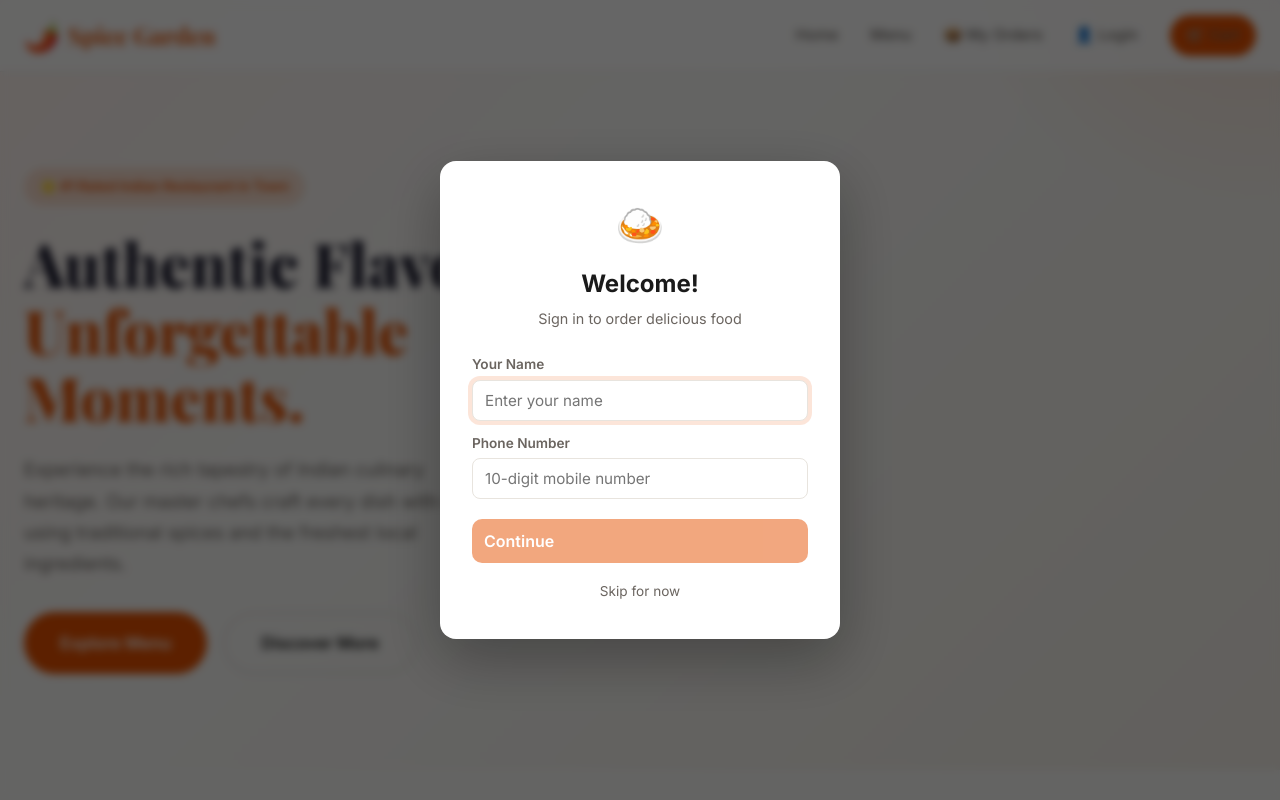
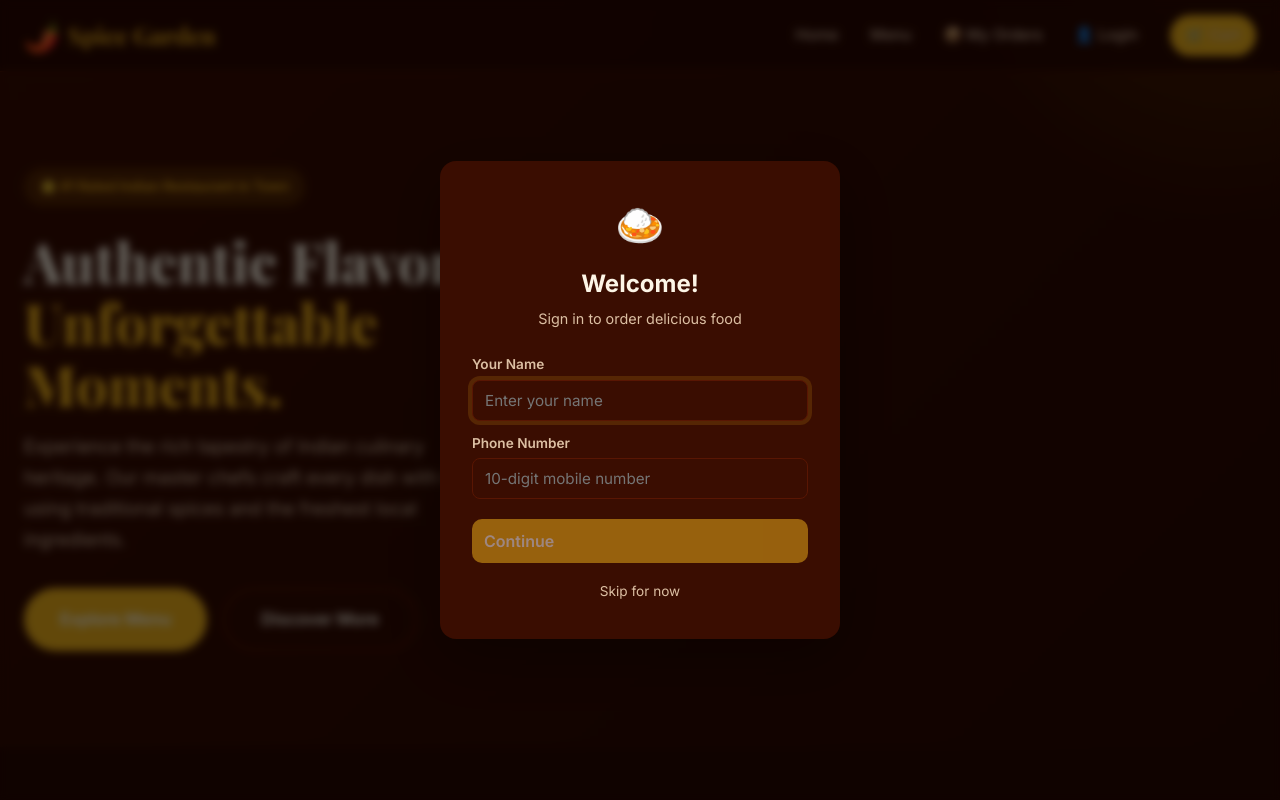
Before and after one commit to AnshGupta1122/rest-5, a Next.js app: page / in a window 1280 px wide. Shown: the top 800 px of the page. Built offline with nearby package versions, Linux system fonts and the light colour scheme; a web font is replaced by a local one.

Commit message:
applied global saffron red theme

```diff
--- a/src/app/globals.css
+++ b/src/app/globals.css
@@ -1,35 +1,38 @@
 @import url('https://fonts.googleapis.com/css2?family=Inter:wght@300;400;500;600;700;800;900&family=Playfair+Display:wght@400;500;600;700;800&display=swap');
 
 :root {
-  /* Color Palette */
-  --primary: #e65100;
-  --primary-light: #ff833a;
-  --primary-dark: #ac1900;
-  --primary-glow: rgba(230, 81, 0, 0.15);
-  --secondary: #1a1a2e;
-  --secondary-light: #16213e;
+  /* Color Palette - Saffron & Deep Red Theme */
+  --primary: #f4b41a;
+  --primary-light: #ffc259;
+  --primary-dark: #cc8400;
+  --primary-glow: rgba(244, 180, 26, 0.15);
+
+  --secondary: #1a0500;
+  --secondary-light: #2a0800;
+
   --accent: #f9a825;
   --accent-light: #ffd95a;
-  --success: #00c853;
-  --success-bg: rgba(0, 200, 83, 0.1);
-  --warning: #ff6d00;
-  --danger: #d50000;
-  --danger-bg: rgba(213, 0, 0, 0.1);
-
-  /* Neutrals */
-  --bg: #fafaf8;
-  --bg-card: #ffffff;
-  --bg-elevated: #ffffff;
-  --bg-subtle: #f5f3ef;
-  --border: #e8e4de;
-  --border-light: #f0ece6;
-  --text: #1a1a1a;
-  --text-secondary: #6b6560;
-  --text-muted: #9e9890;
+
+  --success: #4caf50;
+  --success-bg: rgba(76, 175, 80, 0.1);
+  --warning: #ffb300;
+  --danger: #d43f3a;
+  --danger-bg: rgba(212, 63, 58, 0.1);
+
+  /* Neutrals - Dark Mode */
+  --bg: #2a0800;
+  --bg-card: #3a0d01;
+  --bg-elevated: #461102;
+  --bg-subtle: #461102;
+  --border: #591603;
+  --border-light: #591603;
+  --text: #fdf5e6;
+  --text-secondary: #dcbfa3;
+  --text-muted: #a88d74;
 
   /* Veg/Non-Veg */
-  --veg: #2e7d32;
-  --non-veg: #c62828;
+  --veg: #4caf50;
+  --non-veg: #f44336;
 
   /* Spacing */
   --space-xs: 4px;
@@ -119,7 +122,7 @@ img {
   left: 0;
   right: 0;
   height: var(--navbar-height);
-  background: rgba(255, 255, 255, 0.85);
+  background: rgba(42, 8, 0, 0.85); /* Dark background with transparency */
   backdrop-filter: blur(20px);
   -webkit-backdrop-filter: blur(20px);
   border-bottom: 1px solid var(--border-light);
@@ -128,7 +131,7 @@ img {
 }
 
 .navbar.scrolled {
-  background: rgba(255, 255, 255, 0.95);
+  background: rgba(42, 8, 0, 0.95);
   box-shadow: var(--shadow-sm);
 }
 
@@ -217,7 +220,7 @@ img {
   top: -6px;
   right: -6px;
   background: var(--accent);
-  color: var(--secondary);
+  color: var(--text);
   width: 22px;
   height: 22px;
   border-radius: 50%;
@@ -253,7 +256,7 @@ img {
 /* ==================== HERO ==================== */
 .hero {
   padding: calc(var(--navbar-height) + var(--space-4xl)) var(--space-lg) var(--space-4xl);
-  background: linear-gradient(135deg, #fff5f0 0%, #fafaf8 40%, #f5f0e8 100%);
+  background: linear-gradient(135deg, #3a0d01 0%, #2a0800 100%);
   position: relative;
   overflow: hidden;
 }
@@ -300,11 +303,11 @@ img {
 
 .hero h1 {
   font-family: var(--font-display);
-  font-size: 3.8rem;
+  font-size: 3.5rem;
   font-weight: 800;
   line-height: 1.1;
-  color: var(--secondary);
-  margin-bottom: var(--space-lg);
+  color: var(--text);
+  margin-bottom: var(--space-md);
   animation: fadeInUp 0.6s ease 0.1s both;
 }
 
@@ -475,7 +478,7 @@ img {
   font-family: var(--font-display);
   font-size: 2.5rem;
   font-weight: 700;
-  color: var(--secondary);
+  color: var(--text);
   margin-bottom: var(--space-sm);
 }
 
@@ -546,7 +549,7 @@ img {
 
 .menu-card-image {
   height: 180px;
-  background: linear-gradient(135deg, #f5f0e8 0%, #ffe8d6 100%);
+  background: linear-gradient(135deg, #3a0d01 0%, #461102 100%);
   display: flex;
   align-items: center;
   justify-content: center;
@@ -598,7 +601,7 @@ img {
   top: var(--space-sm);
   right: var(--space-sm);
   background: var(--accent);
-  color: var(--secondary);
+  color: var(--text);
   padding: 4px 10px;
   border-radius: var(--radius-full);
   font-size: 0.7rem;
@@ -625,6 +628,7 @@ img {
   display: -webkit-box;
   -webkit-line-clamp: 2;
   -webkit-box-orient: vertical;
+  line-clamp: 2;
   overflow: hidden;
 }
 
@@ -720,6 +724,7 @@ img {
   font-size: 0.95rem;
   transition: var(--transition-fast);
   background: var(--bg-card);
+  color: var(--text);
 }
 
 .search-box input:focus {
@@ -747,6 +752,7 @@ img {
   font-size: 0.9rem;
   border: 2px solid var(--border);
   background: var(--bg-card);
+  color: var(--text-secondary);
   transition: var(--transition-fast);
 }
 
@@ -794,7 +800,7 @@ img {
 .cart-item-emoji {
   width: 64px;
   height: 64px;
-  background: linear-gradient(135deg, #f5f0e8, #ffe8d6);
+  background: linear-gradient(135deg, #3a0d01, #461102);
   border-radius: var(--radius-md);
   display: flex;
   align-items: center;
@@ -811,6 +817,7 @@ img {
   font-size: 1rem;
   font-weight: 600;
   margin-bottom: 2px;
+  color: var(--text);
 }
 
 .cart-item-info p {
@@ -873,6 +880,7 @@ img {
   margin-bottom: var(--space-lg);
   padding-bottom: var(--space-md);
   border-bottom: 2px solid var(--border-light);
+  color: var(--text);
 }
 
 .order-type-selector {
@@ -894,6 +902,7 @@ img {
   font-size: 0.85rem;
   transition: var(--transition-fast);
   background: var(--bg-card);
+  color: var(--text-secondary);
 }
 
 .order-type-btn .icon {
@@ -932,6 +941,7 @@ img {
   font-size: 0.95rem;
   transition: var(--transition-fast);
   background: var(--bg-card);
+  color: var(--text);
 }
 
 .form-group input:focus,
@@ -991,6 +1001,7 @@ img {
   font-size: 1.2rem;
   font-weight: 700;
   margin-bottom: var(--space-lg);
+  color: var(--text);
 }
 
 .qr-container {
@@ -1062,6 +1073,7 @@ img {
   font-family: var(--font-display);
   font-size: 1.8rem;
   margin-bottom: var(--space-sm);
+  color: var(--text);
 }
 
 .confirmation-card p {
@@ -1116,6 +1128,7 @@ img {
   font-family: var(--font-display);
   font-size: 1.5rem;
   margin-bottom: var(--space-sm);
+  color: var(--text);
 }
 
 .footer-brand p {
@@ -1255,6 +1268,7 @@ img {
 .admin-header h1 {
   font-size: 1.8rem;
   font-weight: 700;
+  color: var(--text);
 }
 
 /* Admin Stats */
@@ -1303,6 +1317,7 @@ img {
 .stat-info .stat-value {
   font-size: 1.6rem;
   font-weight: 800;
+  color: var(--text);
 }
 
 /* Admin Tables */
@@ -1430,6 +1445,7 @@ img {
   margin-bottom: var(--space-lg);
   padding-bottom: var(--space-md);
   border-bottom: 2px solid var(--border-light);
+  color: var(--text);
 }
 
 .modal-actions {
@@ -1447,7 +1463,7 @@ img {
   display: flex;
   align-items: center;
   justify-content: center;
-  background: linear-gradient(135deg, var(--secondary) 0%, var(--secondary-light) 100%);
+  background: linear-gradient(135deg, #3a0d01 0%, #461102 100%);
   padding: var(--space-lg);
 }
 
@@ -1556,7 +1572,7 @@ img {
 /* ==================== PAGE TITLE ==================== */
 .page-title {
   padding: calc(var(--navbar-height) + var(--space-xl)) var(--space-lg) var(--space-xl);
-  background: linear-gradient(135deg, #fff5f0 0%, #fafaf8 100%);
+  background: linear-gradient(135deg, #3a0d01 0%, #2a0800 100%);
 }
 
 .page-title h1 {
@@ -1587,24 +1603,6 @@ img {
 @media (max-width: 768px) {
   :root {
     --navbar-height: 0px;
-
-    /* Behrouz Dark Theme for Mobile */
-    --bg: #2a0800;
-    --bg-card: #3a0d01;
-    --bg-elevated: #461102;
-    --bg-subtle: #461102;
-    --border: #591603;
-    --border-light: #591603;
-    --text: #fdf5e6;
-    --text-secondary: #dcbfa3;
-    --text-muted: #a88d74;
-    --primary: #f4b41a;
-    --primary-light: #ffc259;
-    --primary-dark: #cc8400;
-
-    /* Veg/Non-veg adjust for dark bg */
-    --veg: #4caf50;
-    --non-veg: #f44336;
   }
 
   .navbar {
```
